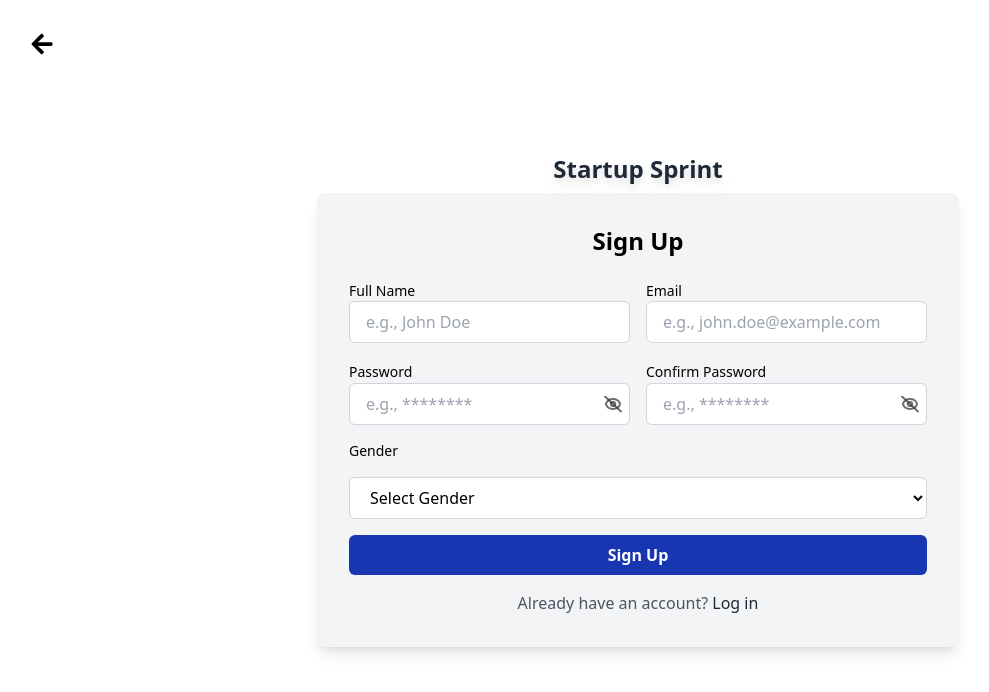
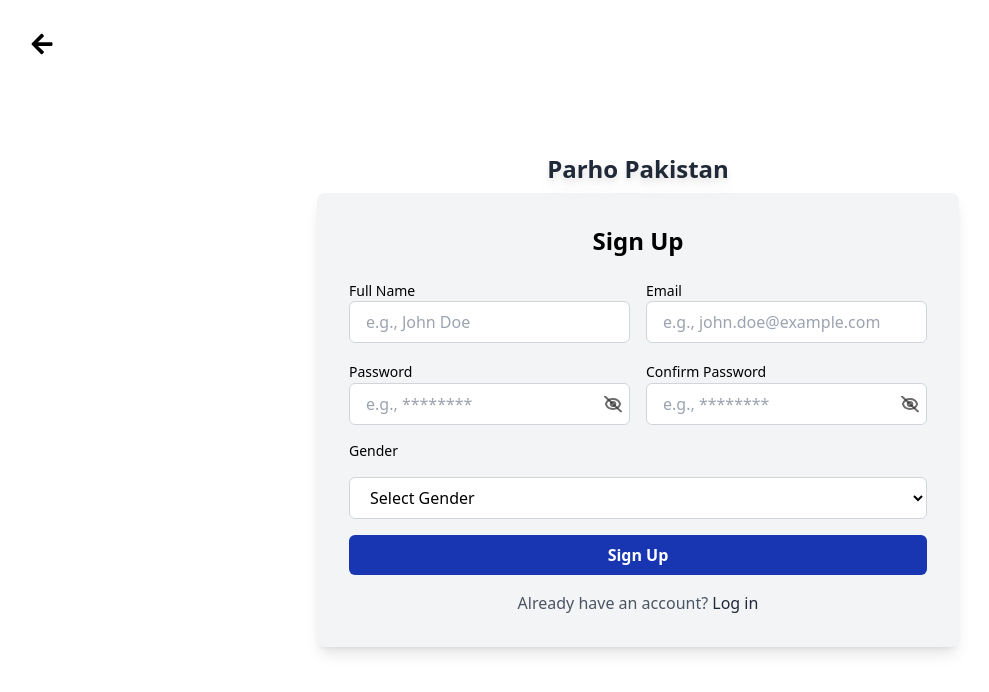
Before and after one commit to m-faisal930/Parho-Pakistan, a React (Vite) app in the folder frontend/: page /signup in a window 1280 px wide. Shown: the top 692 px of the page, without its empty margins (2-991 px from the left). Built offline with nearby package versions, Linux system fonts and the light colour scheme; no server answers.

Commit message:
Added Ai Assistant

```diff
--- a/frontend/src/components/AiAssistant.jsx
+++ b/frontend/src/components/AiAssistant.jsx
@@ -1,9 +1,5 @@
 import  { useState } from 'react';
 import OpenAI from 'openai';
-
-
-
-
 
 const openai = new OpenAI({
   apiKey: import.meta.env.VITE_OPENAI_API_KEY,
--- a/frontend/src/pages/SignupPage/SignupPage.jsx
+++ b/frontend/src/pages/SignupPage/SignupPage.jsx
@@ -66,7 +66,7 @@
           className={`h-20 w-20 mb-6`}
         /> */}
         <h1 className="text-2xl font-bold text-gray-800 mb-2 drop-shadow-lg">
-          Startup Sprint
+          Parho Pakistan
         </h1>
       </div>
 
```
Also changed, not shown: frontend/src/App.jsx (+0 -12 lines).
